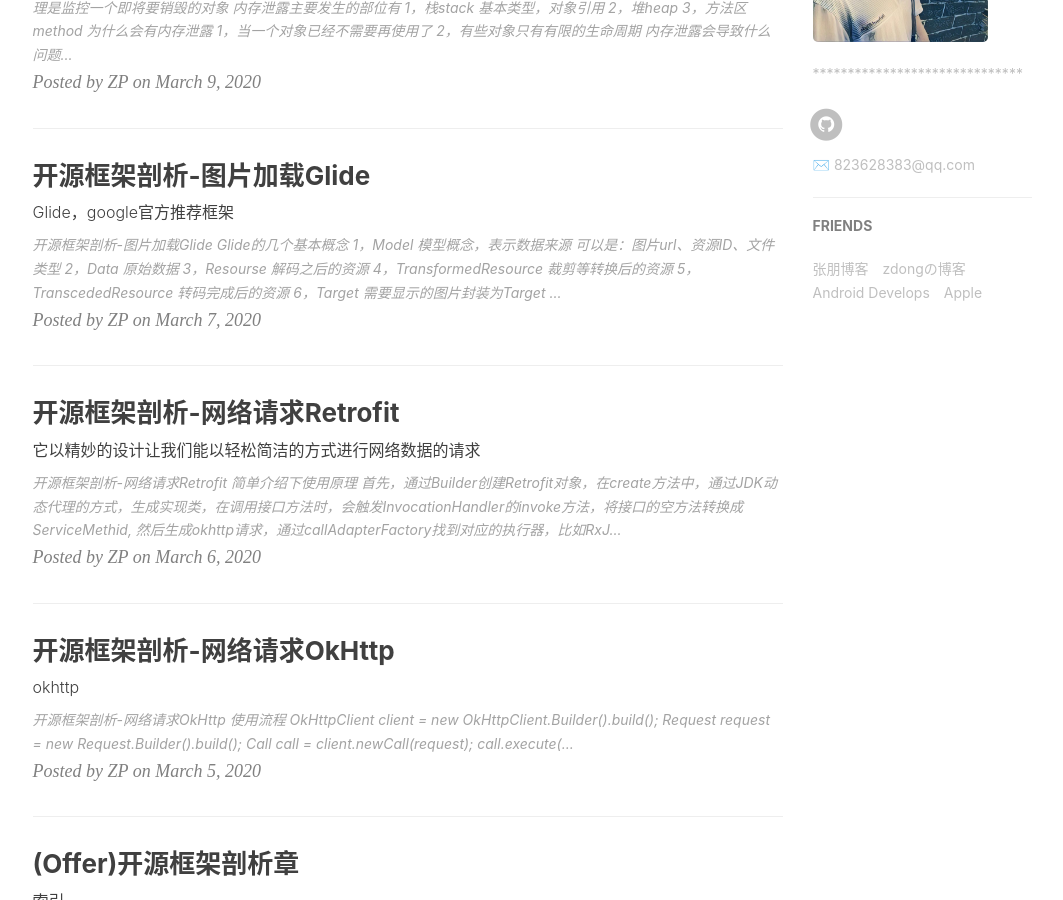
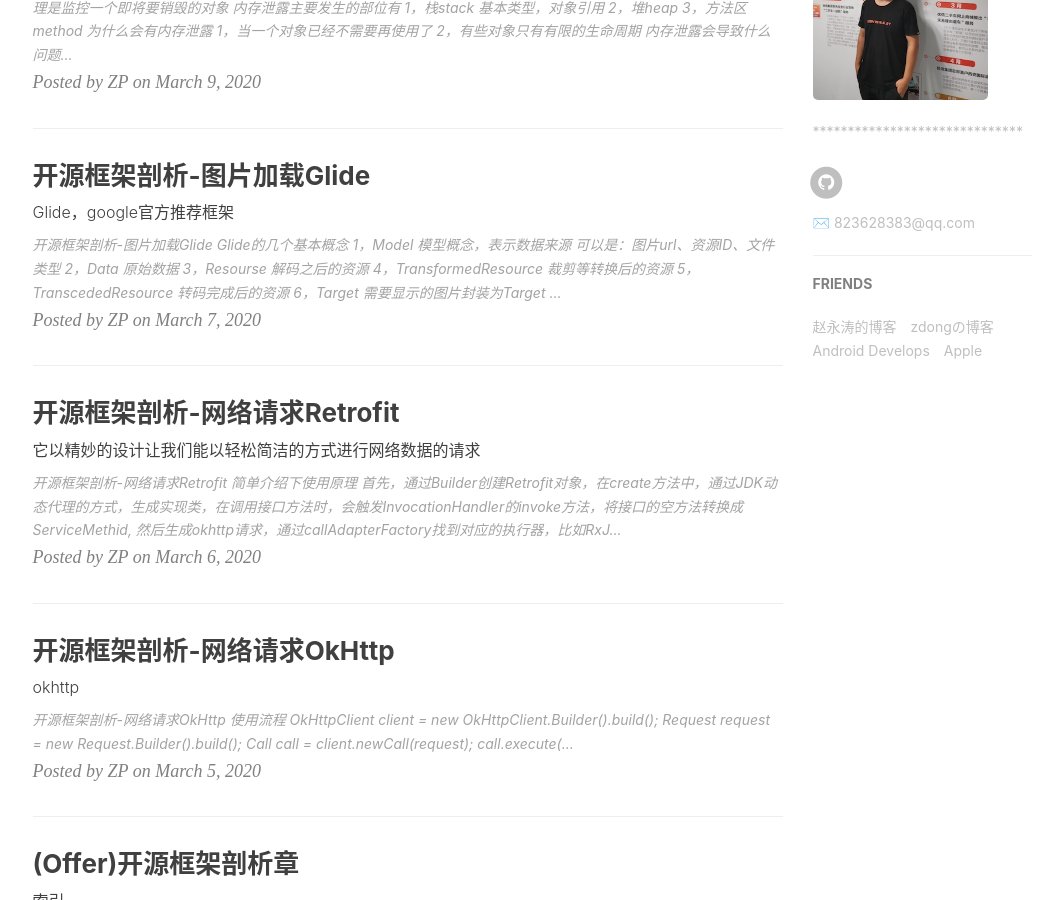
Before and after one commit to zp6934/zp6934.github.io, a Jekyll site: the page built from index.html, in a window 1280 px wide and 900 px high, scrolled down 1015 px. Shown: the whole window, without its empty margins (135-1198 px from the left). Built offline with Jekyll 4.4.1, drawn with Linux system fonts in a browser that asks for light colours; nearby versions of some CDN libraries; the list of posts is cut into pages by our own code; comment, search, counter and statistics services are not loaded.

Commit message:
修改主题

```diff
--- a/_config.yml
+++ b/_config.yml
@@ -100,7 +100,7 @@ service-worker: true
 # Friends
 friends: [
     {
-  title: "张朋博客",
+  title: "赵永涛的博客",
   href: "https://android-zhaoyongtao.github.io"
     },
     {
```
Also changed, not shown: img/about-BY-gentle.jpg.
